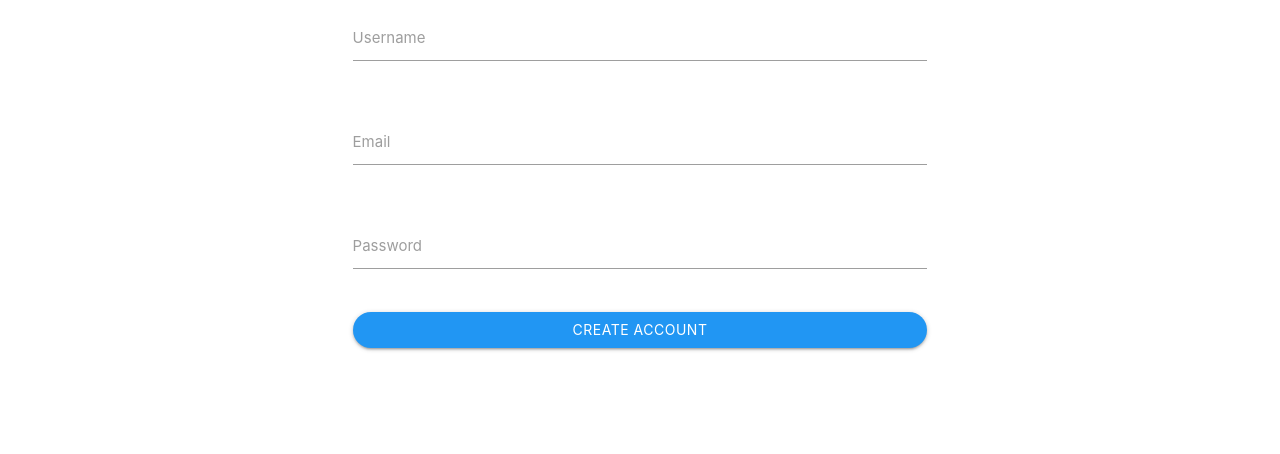
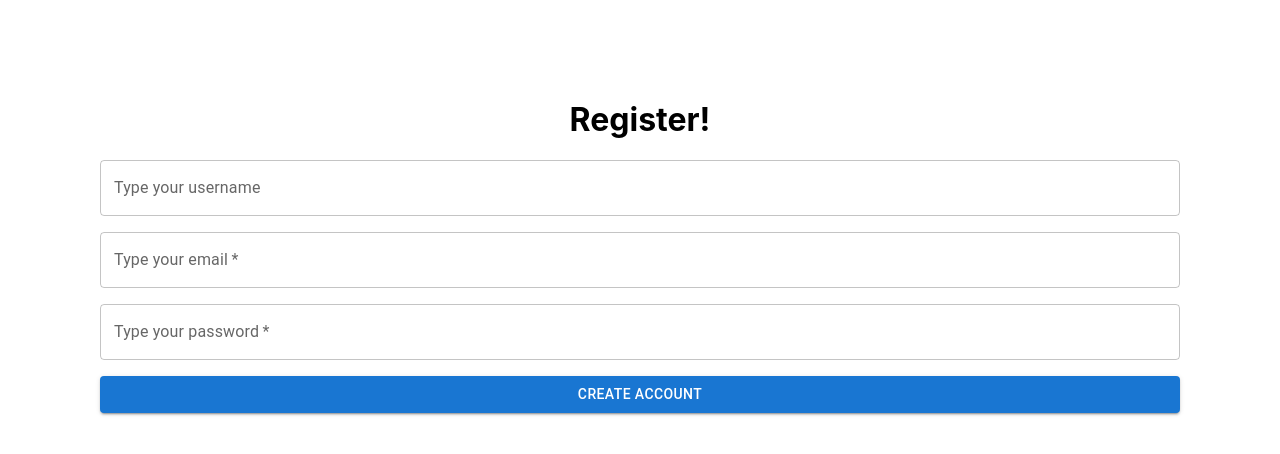
Before and after one commit to TuomasLattila/Advanced-Web-Applications-Project, a React (Create React App) app in the folder client/: page /register in a window 1280 px wide. Shown: the top 454 px of the page. Built offline with nearby package versions, Linux system fonts and the light colour scheme.

Commit message:
Added material ui to the project and used it on the Components

```diff
--- a/client/package.json
+++ b/client/package.json
@@ -3,6 +3,10 @@
   "version": "0.1.0",
   "private": true,
   "dependencies": {
+    "@emotion/react": "^11.13.0",
+    "@emotion/styled": "^11.13.0",
+    "@mui/icons-material": "^5.16.4",
+    "@mui/material": "^5.16.4",
     "@testing-library/jest-dom": "^5.17.0",
     "@testing-library/react": "^13.4.0",
     "@testing-library/user-event": "^13.5.0",
--- a/client/public/index.html
+++ b/client/public/index.html
@@ -26,9 +26,9 @@
     -->
 
     <!-- Compiled and minified CSS -->
-    <link rel="stylesheet" href="https://cdnjs.cloudflare.com/ajax/libs/materialize/1.0.0/css/materialize.min.css">
+    <!-- <link rel="stylesheet" href="https://cdnjs.cloudflare.com/ajax/libs/materialize/1.0.0/css/materialize.min.css"> -->
     <!-- Compiled and minified JavaScript -->
-    <script src="https://cdnjs.cloudflare.com/ajax/libs/materialize/1.0.0/js/materialize.min.js" defer></script>
+    <!-- <script src="https://cdnjs.cloudflare.com/ajax/libs/materialize/1.0.0/js/materialize.min.js" defer></script> -->
 
     <title>React App</title>
   </head>
--- a/client/src/App.js
+++ b/client/src/App.js
@@ -5,6 +5,7 @@
 import Frontpage from './components/Frontpage';
 import Login from './components/Login';
 import Register from './components/Register';
+import Profile from './components/Profile';
 
 function App() {
   return (
@@ -13,7 +14,7 @@
         <Route path='/' element={<Frontpage />}/>
         <Route path='/login' element={<Login />}/>
         <Route path='/register' element={<Register />}/>
-        <Route path='/:userId'/>
+        <Route path='/:userId' element={<Profile />}/>
       </Routes>
     </BrowserRouter>
   );
--- a/client/src/components/Frontpage.js
+++ b/client/src/components/Frontpage.js
@@ -1,17 +1,22 @@
 import React from 'react'
+
+//MUI:
+import Stack from '@mui/material/Stack';
+import Button from '@mui/material/Button';
 
 //css:
 import '../css/Frontpage.css'
 
+//react-router-dom:
+import {Link} from 'react-router-dom'
+
 function Frontpage() {
   return (
-    <div className='container'>
-      <div className='row'>
-        <a className="waves-effect waves-light btn col s10 blue offset-s1" id='register' href='/register'>Create account</a>
-      </div>
-      <div className='row'>
-        <a className="waves-effect waves-light btn col s10 blue offset-s1" id='login' href='/login'>Log in</a>
-      </div>
+    <div className='container' style={{margin: 100}}>
+      <Stack spacing={2} direction="column">
+        <Button LinkComponent={Link} id='register' to='/register' variant='contained'>Create account</Button>
+        <Button LinkComponent={Link} id='login' to='/login' variant='outlined'>Log in</Button>
+      </Stack>
     </div>
   )
 }
--- a/client/src/components/Login.js
+++ b/client/src/components/Login.js
@@ -1,4 +1,10 @@
 import React from 'react'
+
+//MUI:
+import Stack from '@mui/material/Stack';
+import Button from '@mui/material/Button';
+import Box from '@mui/material/Box';
+import TextField from '@mui/material/TextField';
 
 //css:
 import '../css/Login.css'
@@ -6,27 +12,33 @@
 function Login() {
   return (
     <div className='container'>
-      <div className='row'>
-        <form className="col s12" id='login-form'>
-          <div className="row">
-            <div className="input-field col s8 offset-s2">
-              <input id="email" type="email" className="validate" />
-              <label htmlFor="email" >Email</label>
-            </div>
-          </div>
-          <div className="row">
-            <div className="input-field col s8 offset-s2">
-              <input id="password" type="password" className="validate" />
-              <label htmlFor="password">Password</label>
-            </div>
-          </div>
-          <div className='row'>
-            <div className='col s8 offset-s2'>
-              <button className="btn waves-effect waves-light right blue" type="submit" name="action">Login</button>
-            </div>
-          </div>
-        </form>
-      </div>
+      <Box
+      component="form"
+      noValidate
+      autoComplete="off"
+      >
+        <div style={{margin: 100}}>
+        <h1 style={{textAlign: "center"}}>Login!</h1>
+          <Stack spacing={2} direction="column">
+            <TextField
+              id="outlined-email-input"
+              label="Email"
+              type="email"
+              autoComplete="current-email"
+              size='lg'
+              required
+            />
+            <TextField
+              id="outlined-password-input"
+              label="Password"
+              type="password"
+              autoComplete="current-password"
+              required
+            />
+            <Button type='submit' id='register' variant='contained'>Log in</Button>
+          </Stack>
+        </div>
+      </Box>
     </div>
   )
 }
--- /dev/null
+++ b/client/src/components/Profile.js
@@ -0,0 +1,171 @@
+import React from 'react'
+
+//MUI Components
+import AppBar from '@mui/material/AppBar';
+import Box from '@mui/material/Box';
+import Toolbar from '@mui/material/Toolbar';
+import IconButton from '@mui/material/IconButton';
+import Typography from '@mui/material/Typography';
+import Menu from '@mui/material/Menu';
+import MenuIcon from '@mui/icons-material/Menu';
+import Container from '@mui/material/Container';
+import Avatar from '@mui/material/Avatar';
+import Button from '@mui/material/Button';
+import Tooltip from '@mui/material/Tooltip';
+import MenuItem from '@mui/material/MenuItem';
+import AdbIcon from '@mui/icons-material/Adb';
+
+const pages = ['Start swiping', 'Chat'];
+const settings = ['Account', 'Logout'];
+
+function Profile() {
+  const [anchorElNav, setAnchorElNav] = React.useState(null);
+  const [anchorElUser, setAnchorElUser] = React.useState(null);
+
+  const handleOpenNavMenu = (event) => {
+    setAnchorElNav(event.currentTarget);
+  };
+  const handleOpenUserMenu = (event) => {
+    setAnchorElUser(event.currentTarget);
+  };
+
+  const handleCloseNavMenu = () => {
+    setAnchorElNav(null);
+  };
+
+  const handleCloseUserMenu = () => {
+    setAnchorElUser(null);
+  };
+
+
+  return (
+    <div>
+      <AppBar position="static">
+        <Container maxWidth="xl">
+          <Toolbar disableGutters>
+            <AdbIcon sx={{ display: { xs: 'none', md: 'flex' }, mr: 1 }} />
+            <Typography
+              variant="h6"
+              noWrap
+              component="a"
+              href="#app-bar-with-responsive-menu"
+              sx={{
+                mr: 2,
+                display: { xs: 'none', md: 'flex' },
+                fontFamily: 'monospace',
+                fontWeight: 700,
+                letterSpacing: '.3rem',
+                color: 'inherit',
+                textDecoration: 'none',
+              }}
+            >
+              LOGO
+            </Typography>
+
+            <Box sx={{ flexGrow: 1, display: { xs: 'flex', md: 'none' } }}>
+              <IconButton
+                size="large"
+                aria-label="account of current user"
+                aria-controls="menu-appbar"
+                aria-haspopup="true"
+                onClick={handleOpenNavMenu}
+                color="inherit"
+              >
+                <MenuIcon />
+              </IconButton>
+              <Menu
+                id="menu-appbar"
+                anchorEl={anchorElNav}
+                anchorOrigin={{
+                  vertical: 'bottom',
+                  horizontal: 'left',
+                }}
+                keepMounted
+                transformOrigin={{
+                  vertical: 'top',
+                  horizontal: 'left',
+                }}
+                open={Boolean(anchorElNav)}
+                onClose={handleCloseNavMenu}
+                sx={{
+                  display: { xs: 'block', md: 'none' },
+                }}
+              >
+                {pages.map((page) => (
+                  <MenuItem key={page} onClick={handleCloseNavMenu}>
+                    <Typography textAlign="center">{page}</Typography>
+                  </MenuItem>
+                ))}
+              </Menu>
+            </Box>
+            <AdbIcon sx={{ display: { xs: 'flex', md: 'none' }, mr: 1 }} />
+            <Typography
+              variant="h5"
+              noWrap
+              component="a"
+              href="#app-bar-with-responsive-menu"
+              sx={{
+                mr: 2,
+                display: { xs: 'flex', md: 'none' },
+                flexGrow: 1,
+                fontFamily: 'monospace',
+                fontWeight: 700,
+                letterSpacing: '.3rem',
+                color: 'inherit',
+                textDecoration: 'none',
+              }}
+            >
+              LOGO
+            </Typography>
+            <Box sx={{ flexGrow: 1, display: { xs: 'none', md: 'flex' } }}>
+              {pages.map((page) => (
+                <Button
+                  key={page}
+                  onClick={handleCloseNavMenu}
+                  sx={{ my: 2, color: 'white', display: 'block' }}
+                >
+                  {page}
+                </Button>
+              ))}
+            </Box>
+
+            <Box sx={{ flexGrow: 0 }}>
+              <Tooltip title="Open settings">
+                <IconButton onClick={handleOpenUserMenu} sx={{ p: 0 }}>
+                  <Avatar alt="Remy Sharp" src="/static/images/avatar/2.jpg" />
+                </IconButton>
+              </Tooltip>
+              <Menu
+                sx={{ mt: '45px' }}
+                id="menu-appbar"
+                anchorEl={anchorElUser}
+                anchorOrigin={{
+                  vertical: 'top',
+                  horizontal: 'right',
+                }}
+                keepMounted
+                transformOrigin={{
+                  vertical: 'top',
+                  horizontal: 'right',
+                }}
+                open={Boolean(anchorElUser)}
+                onClose={handleCloseUserMenu}
+              >
+                {settings.map((setting) => (
+                  <MenuItem key={setting} onClick={handleCloseUserMenu}>
+                    <Typography textAlign="center">{setting}</Typography>
+                  </MenuItem>
+                ))}
+              </Menu>
+            </Box>
+          </Toolbar>
+        </Container>
+      </AppBar>
+      <div className='container'>
+
+      </div>
+    </div>
+  )
+}
+
+export default Profile
--- a/client/src/components/Register.js
+++ b/client/src/components/Register.js
@@ -1,4 +1,10 @@
 import React from 'react'
+
+//MUI:
+import Stack from '@mui/material/Stack';
+import Button from '@mui/material/Button';
+import Box from '@mui/material/Box';
+import TextField from '@mui/material/TextField';
 
 //css:
 import '../css/Register.css'
@@ -6,33 +12,37 @@
 function Register() {
   return (
     <div className='container'>
-      <div className='row'>
-        <form className="col s12" id='register-form'>
-          <div className="row">
-            <div className="input-field col s8 offset-s2">
-              <input id="username" type="text" className="validate" />
-              <label htmlFor="username" >Username</label>
-            </div>
-          </div>
-          <div className="row">
-            <div className="input-field col s8 offset-s2">
-              <input id="email" type="email" className="validate" />
-              <label htmlFor="email" >Email</label>
-            </div>
-          </div>
-          <div className="row">
-            <div className="input-field col s8 offset-s2">
-              <input id="password" type="password" className="validate" />
-              <label htmlFor="password">Password</label>
-            </div>
-          </div>
-          <div className='row'>
-            <div className='col s8 offset-s2'>
-              <button className="btn waves-effect waves-light right blue" type="submit" name="action">Create account</button>
-            </div>
-          </div>
-        </form>
-      </div>
+      <Box
+      component="form"
+      noValidate
+      autoComplete="off"
+      >
+        <div style={{margin: 100}}>
+          <h1 style={{textAlign: "center"}}>Register!</h1>
+          <Stack spacing={2} direction="column">
+            <TextField
+              id="outlined-input"
+              label="Type your username"
+              type="text"
+            />
+            <TextField
+              id="outlined-email-input"
+              label="Type your email"
+              type="email"
+              autoComplete="current-email"
+              required
+            />
+            <TextField
+              id="outlined-password-input"
+              label="Type your password"
+              type="password"
+              autoComplete="current-password"
+              required
+            />
+            <Button type='submit' id='register' variant='contained'>Create account</Button>
+          </Stack>
+        </div>
+      </Box>
     </div>
   )
 }
--- a/client/src/index.css
+++ b/client/src/index.css
@@ -5,6 +5,7 @@
     sans-serif;
   -webkit-font-smoothing: antialiased;
   -moz-osx-font-smoothing: grayscale;
+  /* background-color: #121212; */
 }
 
 code {
@@ -16,15 +17,3 @@
   height: 100%;
   width: 100%;
 }
-
-
-/* Found from stackoverflow https://stackoverflow.com/questions/37127123/change-color-of-underline-input-and-label-in-materialize-css-framework*/
-/* label focus color */
-.input-field input:focus + label {
-  color: #2196f3 !important;
-}
-/* label underline focus color */
-.row .input-field input:focus {
-  border-bottom: 1px solid #2196f3 !important;
-  box-shadow: 0 1px 0 0 #2196f3 !important
-}
```
Also changed, not shown: 1 other file (tests, documents, lock files or other folders).
